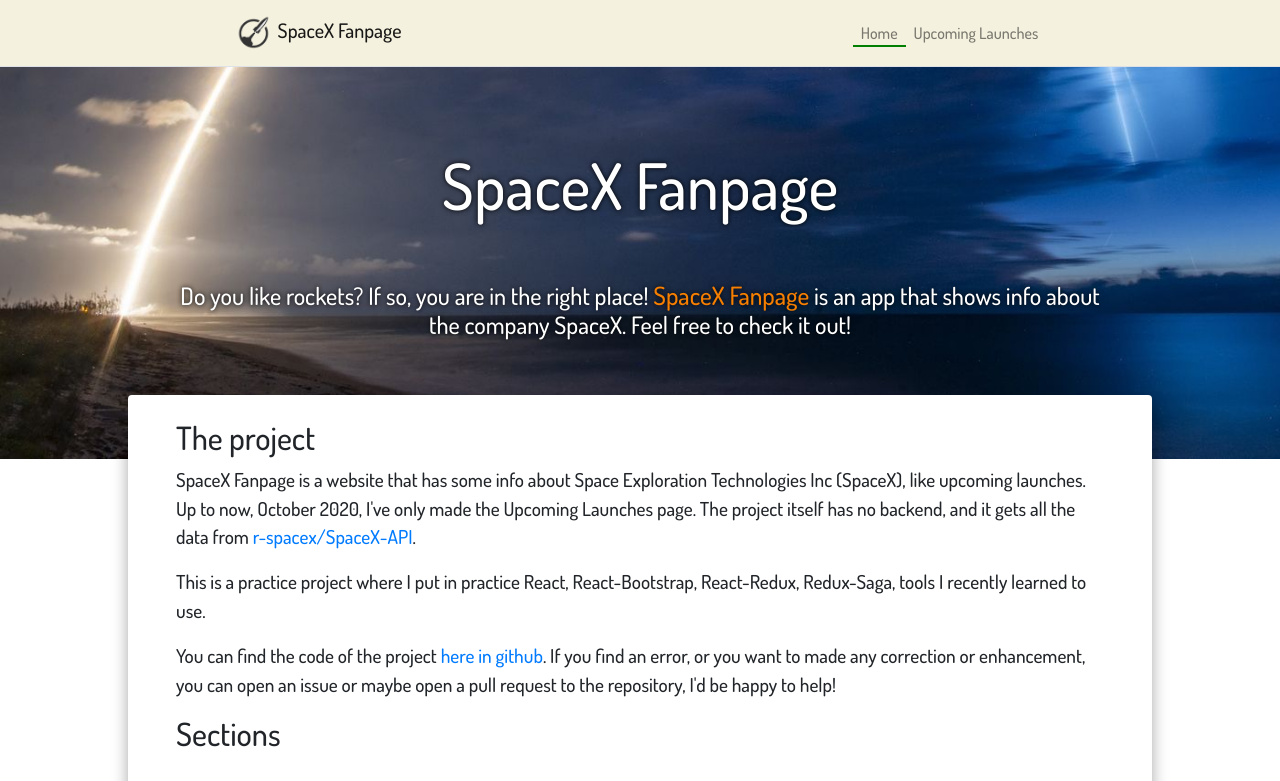
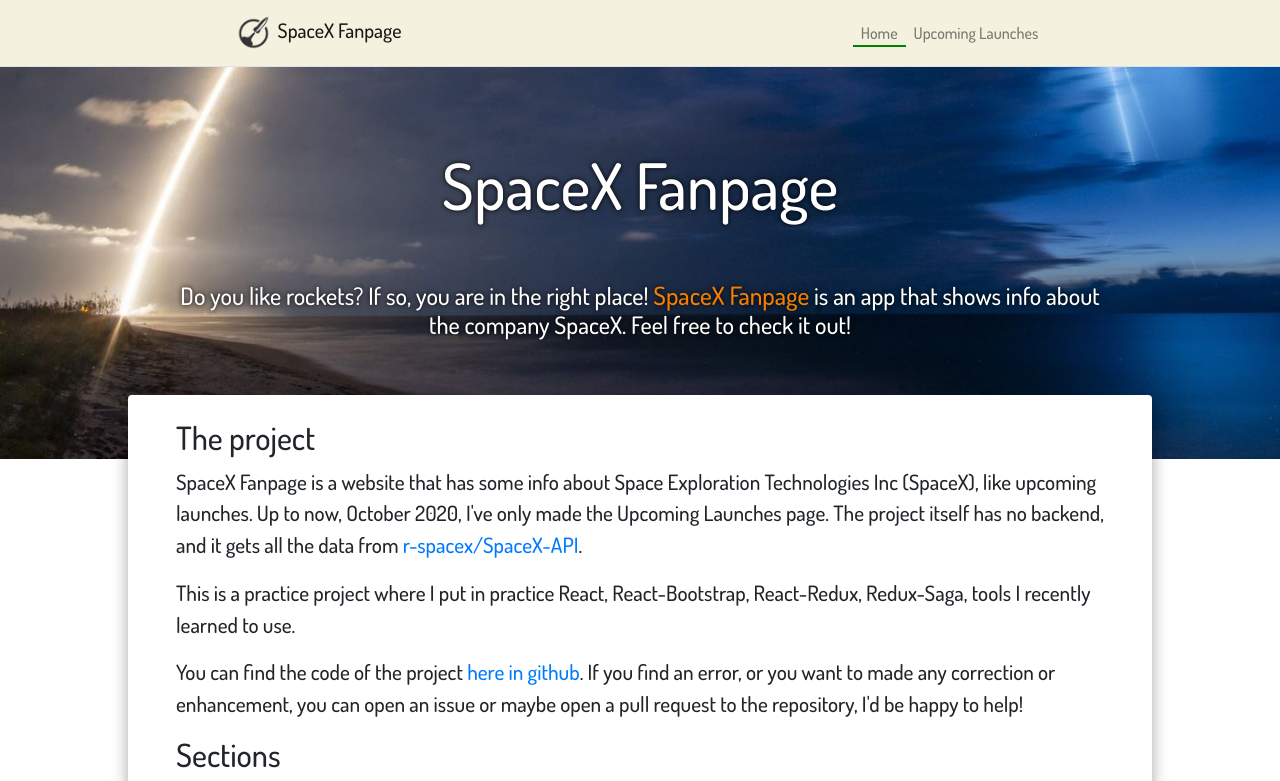
Before and after one commit to jjsanmartino03/spacex-fanpage, a React (Create React App) app: page / in a window 1280 px wide. Shown: the top 781 px of the page. Built offline with nearby package versions, Linux system fonts and the light colour scheme.

Commit message:
Fixed font-size of homepage

```diff
--- a/src/css/home.css
+++ b/src/css/home.css
@@ -13,6 +13,7 @@
 .home-view{
   display: flex;
   flex-direction: column;
+  font-size: 1.1em;
 }
 .home-header h1{
   font-size: 4rem;
```
